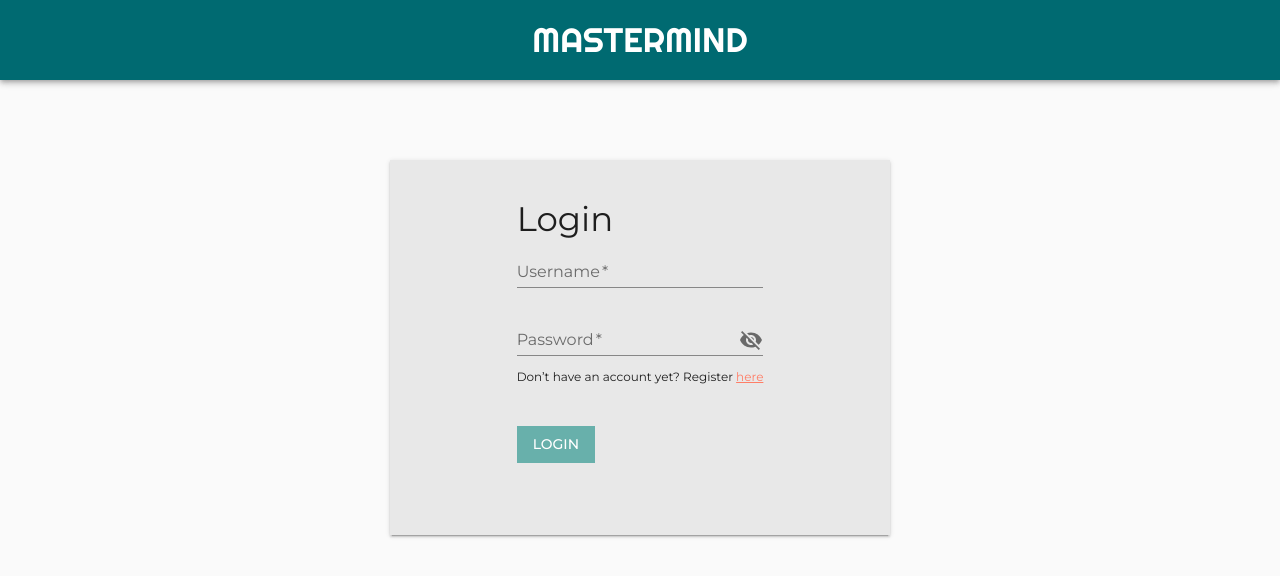
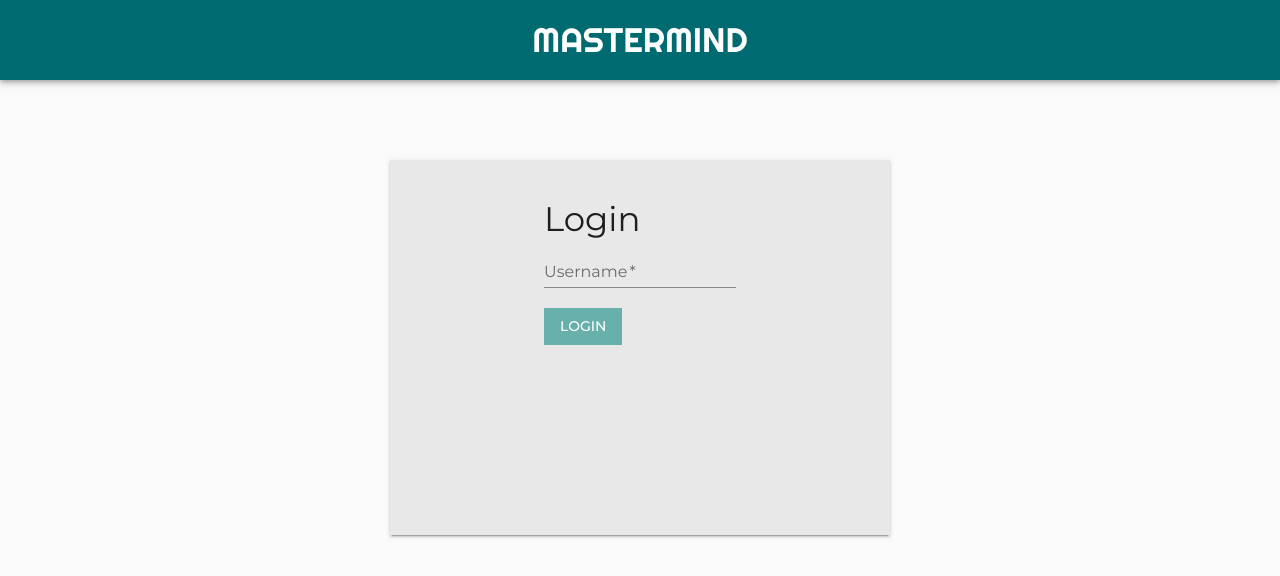
Before and after one commit to SalomeTreichler/mastermind, a React (Create React App) app: page / in a window 1280 px wide. Shown: the top 576 px of the page. Built offline with nearby package versions, Linux system fonts and the light colour scheme.

Commit message:
removed password and added login only with username

```diff
--- a/src/Router.js
+++ b/src/Router.js
@@ -6,7 +6,6 @@ import {
 } from "react-router-dom";
 import LoginPage from "./components/pages/LoginPage";
 import RankingPage from "./components/pages/RankingPage";
-import RegisterPage from "./components/pages/RegisterPage";
 import GamePage from "./components/pages/GamePage";
 
 export default function MastermindRouter() {
@@ -23,9 +22,6 @@ export default function MastermindRouter() {
                     <Route path="/ranking">
                         <RankingPage />
                     </Route>
-                    <Route path="/register">
-                        <RegisterPage />
-                    </Route>
                 </Switch>
             </div>
         </Router>
--- a/src/components/pages/LoginPage.js
+++ b/src/components/pages/LoginPage.js
@@ -6,12 +6,6 @@ import Typography from "@material-ui/core/Typography";
 import Paper from '@material-ui/core/Paper';
 import TextField from '@material-ui/core/TextField';
 import CustomButton from "../atoms/CustomButton";
-import InputLabel from "@material-ui/core/InputLabel";
-import FormControl from "@material-ui/core/FormControl";
-import InputAdornment from "@material-ui/core/InputAdornment";
-import IconButton from "@material-ui/core/IconButton";
-import {Visibility, VisibilityOff} from "@material-ui/icons";
-import Input from "@material-ui/core/Input";
 import axios from "axios";
 import Snackbar from '@material-ui/core/Snackbar';
 import MuiAlert from '@material-ui/lab/Alert';
@@ -32,10 +26,6 @@ const useStyles = makeStyles((theme) => ({
     textField: {
         width: "100%",
     },
-    registerLink: {
-        fontSize: "12px",
-        marginTop: "12px"
-    },
     item: {
         width: "100%"
     },
@@ -48,19 +38,13 @@ export default function LoginPage() {
     const [username, setUsername] = useState("");
     const [openSnackbar, setOpenSnackbar] = useState(false);
     const [login, setLogin] = useState(false)
-    const [values, setValues] = useState({
-        amount: '',
-        password: '',
-        weight: '',
-        weightRange: '',
-        showPassword: false,
-    });
 
     useEffect(() => {
         if (login === true) {
             history.push("/ranking")
             localStorage.setItem("username", username)
-        }        ;
+        }
+        ;
     }, [login])
 
     function Alert(props) {
@@ -73,31 +57,15 @@ export default function LoginPage() {
 
     function handleSubmit(e) {
         e.preventDefault();
-        axios.post("http://localhost:8080/login", {
-            username: username,
-            password: values.password
-        }).then(result => {
-            if (result.status === 200) {
-                setLogin(true)
-            }
-        }).catch(error => {
-            setOpenSnackbar(true)
-            console.log(error)
-        })
+        axios.get("http://localhost:8081/rank/isinuse/" + username)
+            .then(result => {
+                if (result.data) {
+                    setOpenSnackbar(true);
+                } else {
+                    setLogin(true);
+                }
+            })
     }
-
-    const handleChangePassword = (prop) => (event) => {
-        setValues({...values, [prop]: event.target.value});
-    };
-
-    const handleClickShowPassword = () => {
-        setValues({...values, showPassword: !values.showPassword});
-    };
-
-    const handleMouseDownPassword = (event) => {
-        event.preventDefault();
-    };
-
 
     return (
         <Grid container alignItems={"center"} justify={"center"} direction={"row"} className={classes.container}>
@@ -115,44 +83,15 @@ export default function LoginPage() {
                                            color={"secondary"} onChange={e => {
                                     setUsername(e.target.value)
                                 }}/>
-                                <br/>
-                                <br/>
-                                <FormControl className={classes.textField} color={"secondary"} id="password"
-                                             label="Password" required>
-                                    <InputLabel>Password</InputLabel>
-                                    <Input
-                                        id="filled-adornment-password"
-                                        type={values.showPassword ? 'text' : 'password'}
-                                        value={values.password}
-                                        onChange={handleChangePassword('password')}
-                                        endAdornment={
-                                            <InputAdornment position="end">
-                                                <IconButton
-                                                    onClick={handleClickShowPassword}
-                                                    onMouseDown={handleMouseDownPassword}
-                                                    edge="end"
-                                                >
-                                                    {values.showPassword ? <Visibility/> : <VisibilityOff/>}
-                                                </IconButton>
-                                            </InputAdornment>
-                                        }
-                                    />
-                                </FormControl>
-                                <br/>
-                                <Typography className={classes.registerLink}>Don’t have an account yet? Register <a
-                                    href={"register"} className={classes.link}>here</a></Typography>
-
                             </Grid>
                             <br/>
-                            <br/>
-
                             <Grid item>
                                 <CustomButton text={"Login"} type={"submit"}/>
                             </Grid>
                         </form>
                         <Snackbar open={openSnackbar} autoHideDuration={6000} onClose={handleCloseSnackbar}>
                             <Alert onClose={handleCloseSnackbar} severity="error">
-                                Your credentials are incorrect. Try again.
+                                This username is already in use. Try another one.
                             </Alert>
                         </Snackbar>
                     </Grid>
--- a/src/components/pages/RegisterPage.js
+++ /dev/null
@@ -1,149 +0,0 @@
-import React, {useEffect, useState} from 'react';
-import {makeStyles} from "@material-ui/core/styles";
-import {Grid} from "@material-ui/core";
-import {useHistory} from 'react-router-dom';
-import Typography from "@material-ui/core/Typography";
-import Paper from '@material-ui/core/Paper';
-import TextField from '@material-ui/core/TextField';
-import CustomButton from "../atoms/CustomButton";
-import FormControl from "@material-ui/core/FormControl";
-import InputLabel from "@material-ui/core/InputLabel";
-import Input from "@material-ui/core/Input";
-import InputAdornment from "@material-ui/core/InputAdornment";
-import IconButton from "@material-ui/core/IconButton";
-import {Visibility, VisibilityOff} from "@material-ui/icons";
-import axios from "axios";
-import Snackbar from "@material-ui/core/Snackbar";
-import MuiAlert from "@material-ui/lab/Alert";
-
-const useStyles = makeStyles((theme) => ({
-    registerCard: {
-        height: "390px",
-        width: "500px",
-        backgroundColor: theme.palette.common.lightgray,
-        padding: "40px 100px 0px 100px"
-    },
-    container: {
-        height: "100%",
-    },
-    link: {
-        color: theme.palette.secondary.main,
-    },
-    textField: {
-        width: "100%",
-    },
-    item: {
-        width: "100%"
-    },
-}));
-
-export default function RegisterPage() {
-    const classes = useStyles();
-    const history = useHistory();
-
-    const [open, setOpen] = useState(false);
-    const [username, setUsername] = useState("");
-    const [register, setRegister] = useState(false);
-    const [values, setValues] = useState({
-        amount: '',
-        password: '',
-        weight: '',
-        weightRange: '',
-        showPassword: false,
-    });
-
-    useEffect(() => {
-        if (register === true) history.push("/");
-    }, [register]);
-
-    function Alert(props) {
-        return <MuiAlert elevation={6} variant="filled" {...props} />;
-    };
-
-
-    const handleCloseSnackbar = (event, reason) => {
-        setOpen(false);
-    };
-
-    function handleSubmit(e) {
-        e.preventDefault();
-        axios.post("http://localhost:8080/users/signup", {
-            username: username,
-            password: values.password
-        }).then(result => {
-            if (result.status === 200) {
-                setRegister(true)
-            }
-        }).catch(error => (setOpen(true)))
-    };
-
-    const handleChangePassword = (prop) => (event) => {
-        setValues({...values, [prop]: event.target.value});
-    };
-
-    const handleClickShowPassword = () => {
-        setValues({...values, showPassword: !values.showPassword});
-    };
-
-    const handleMouseDownPassword = (e) => {
-        e.preventDefault();
-    };
-
-    return (
-        <Grid container alignItems={"center"} justify={"center"} direction={"row"} className={classes.container}>
-            <Grid item>
-                <Paper square className={classes.registerCard} elevation={2}>
-                    <Grid container alignItems={"center"} direction={"column"} className={classes.container}
-                          spacing={3}>
-                        <form className={classes.root} noValidate autoComplete="off" onSubmit={handleSubmit}>
-                            <Grid item>
-                                <Typography variant={"h4"}>Register</Typography>
-                            </Grid>
-                            <Grid item className={classes.item}>
-
-                                <TextField className={classes.textField} id="username" label="Username" required
-                                           color={"secondary"} onChange={e => {
-                                    setUsername(e.target.value)
-                                }}/>
-                                <br/>
-                                <br/>
-                                <FormControl className={classes.textField} color={"secondary"} id="password"
-                                             label="Password" required>
-                                    <InputLabel>Password</InputLabel>
-                                    <Input
-                                        id="filled-adornment-password"
-                                        type={values.showPassword ? 'text' : 'password'}
-                                        value={values.password}
-                                        onChange={handleChangePassword('password')}
-                                        endAdornment={
-                                            <InputAdornment position="end">
-                                                <IconButton
-                                                    onClick={handleClickShowPassword}
-                                                    onMouseDown={handleMouseDownPassword}
-                                                    edge="end"
-                                                >
-                                                    {values.showPassword ? <Visibility/> : <VisibilityOff/>}
-                                                </IconButton>
-                                            </InputAdornment>
-                                        }
-                                    />
-                                </FormControl>
-
-                                <br/>
-                                <br/>
-                            </Grid>
-                            <Grid item>
-                                <CustomButton text={"Register"} type={"submit"}/>
-                            </Grid>
-                        </form>
-                        <Snackbar open={open} autoHideDuration={6000} onClose={handleCloseSnackbar}>
-                            <Alert onClose={handleCloseSnackbar} severity="error">
-                                Choose another username. This one is already in use.
-                            </Alert>
-                        </Snackbar>
-                    </Grid>
-                </Paper>
-            </Grid>
-        </Grid>
-    );
-}
```
Also changed, not shown: 1 other file (tests, documents, lock files or other folders).
